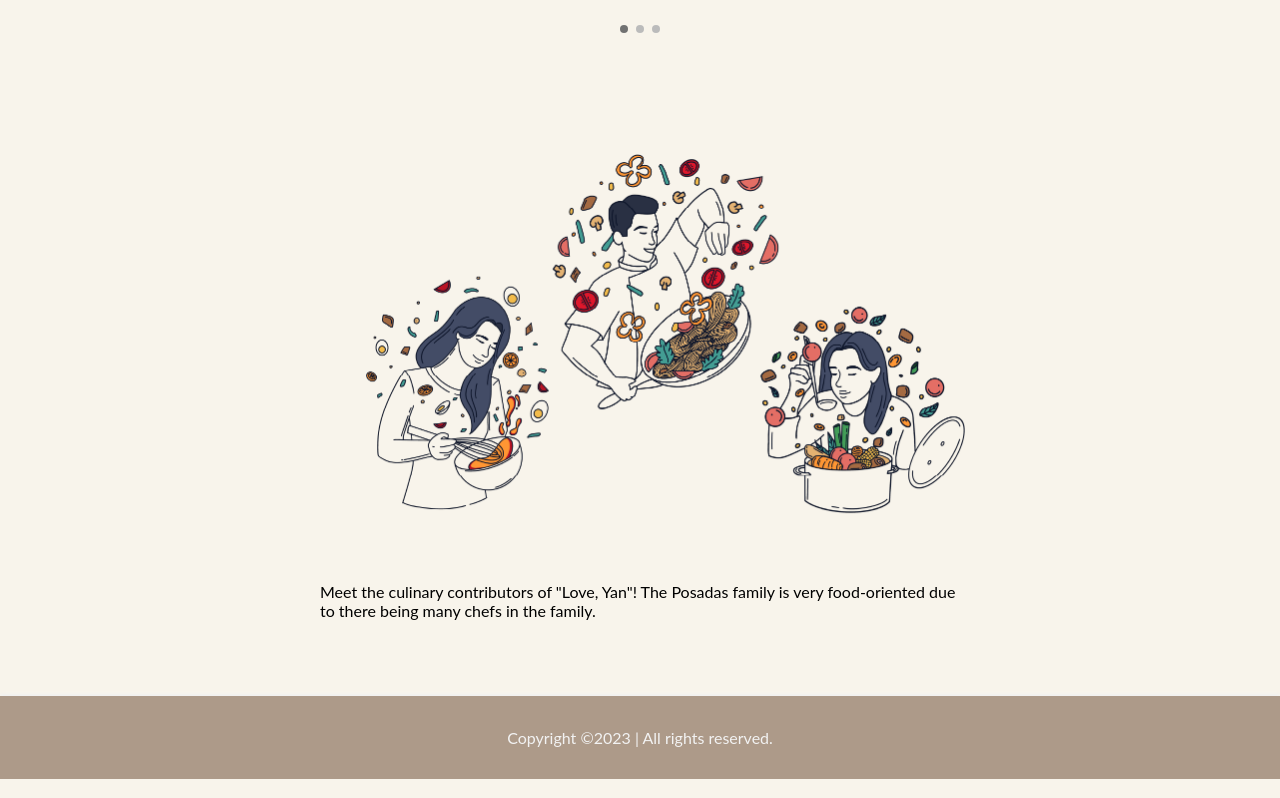
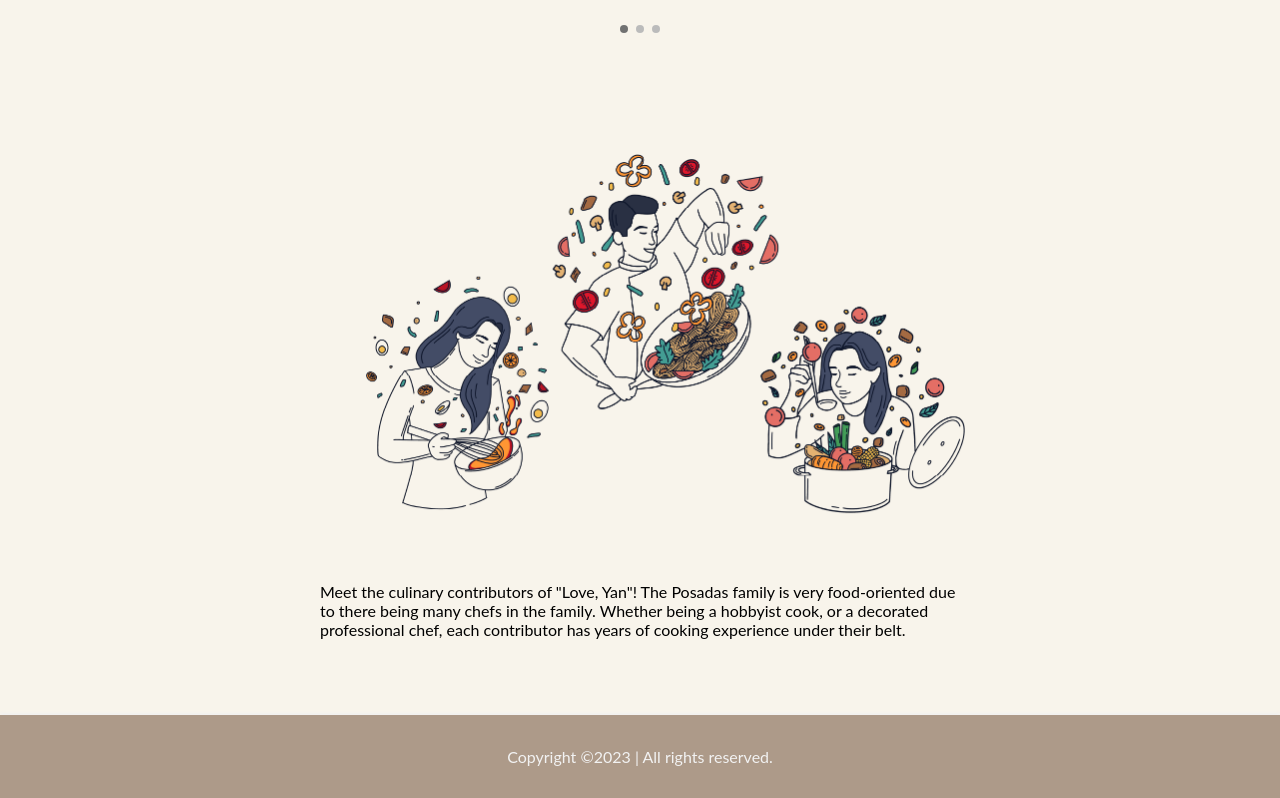
Before and after one commit to Alyannna/CW2, a plain HTML site: page index.html in a window 1280 px wide. Shown: the part 1388-2186 px from the top of the page. Drawn offline with Linux system fonts and the light colour scheme; a web font is replaced by a local one.

Commit message:
text edit

```diff
--- a/index.html
+++ b/index.html
@@ -146,7 +146,9 @@
 		<img src="ichefs.png" class="chef-image" alt="Three people cooking" width="auto" height="400">
 	</aside>
 	<p class="meet-chefs-text">
-		Meet the culinary contributors of "Love, Yan"! The Posadas family is very food-oriented due to there being many chefs in the family.
+		Meet the culinary contributors of "Love, Yan"! The Posadas family is very food-oriented due to
+		there being many chefs in the family. Whether being a hobbyist cook, or a decorated professional chef,
+		each contributor has years of cooking experience under their belt.
 	</p>
 	<br><br><br><br>
 
```
